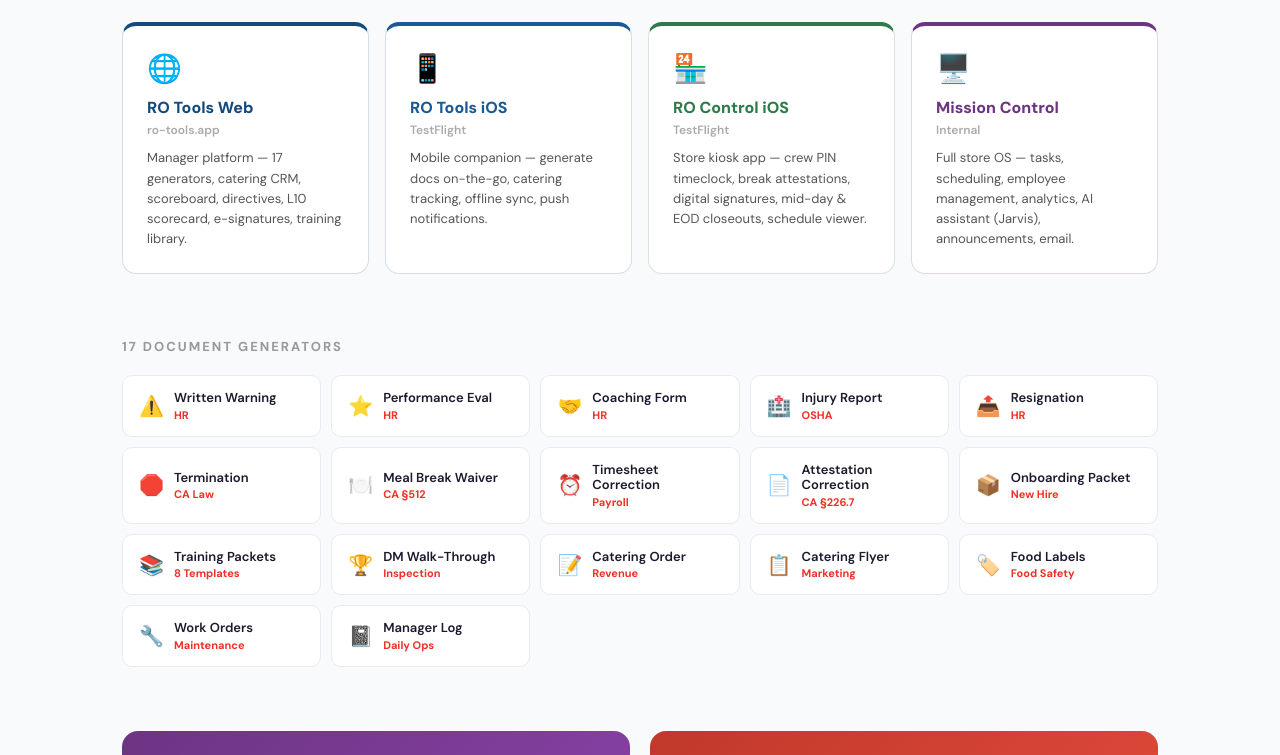
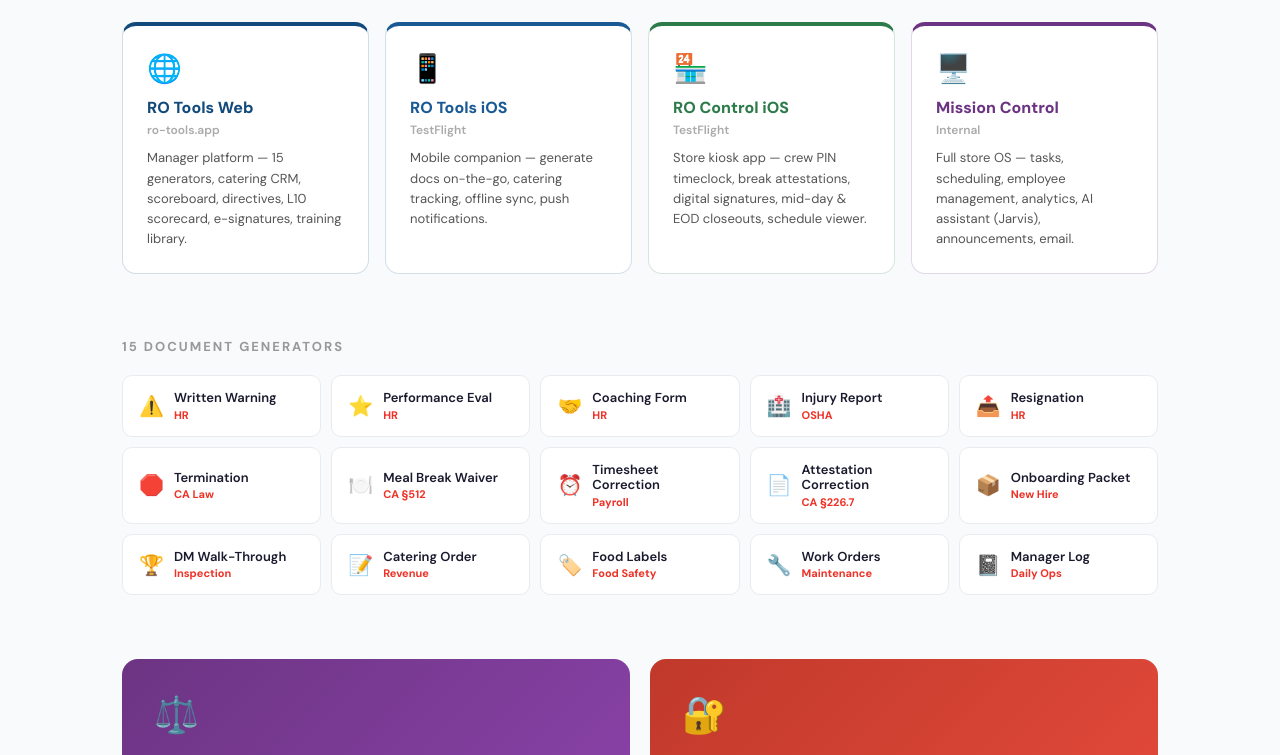
Before and after one commit to Ruzylo-cloud/ro-tools, a Next.js app: page /welcome in a window 1280 px wide. Shown: the part 1177-1932 px from the top of the page. Built offline with nearby package versions, Linux system fonts and the light colour scheme; no server answers.

Commit message:
fix(welcome): 17→15 generators, remove Catering Flyer + Training Packets from generator grid

```diff
--- a/src/app/welcome/page.js
+++ b/src/app/welcome/page.js
@@ -6,7 +6,7 @@
 
 const LINKS = [
   { icon: '🎬', label: 'Live Presentation', desc: 'Interactive slideshow for meetings', url: '/presentation', color: BLUE },
-  { icon: '🖥️', label: 'Live App (RO Tools)', desc: 'ro-tools.app — all 17 generators + scoreboard + catering', url: 'https://ro-tools.app', color: '#1a5a94', external: true },
+  { icon: '🖥️', label: 'Live App (RO Tools)', desc: 'ro-tools.app — all 15 generators + scoreboard + catering', url: 'https://ro-tools.app', color: '#1a5a94', external: true },
   { icon: '📱', label: 'iOS App — RO Tools', desc: 'TestFlight — generators, catering CRM, scoreboard on iPhone', url: 'https://testflight.apple.com/join/rotools', color: '#555', external: true },
   { icon: '📱', label: 'iOS App — RO Control', desc: 'TestFlight — store kiosk, timeclock, closeout, schedule', url: 'https://testflight.apple.com/join/rocontrol', color: '#555', external: true },
   { icon: '🏪', label: 'Store Kiosk Demo', desc: 'Crew timeclock, checklist, closeout — tablet mode', url: '/demo', color: '#2d7a4a', external: false },
@@ -25,10 +25,8 @@
   { icon: '⏰', name: 'Timesheet Correction', tag: 'Payroll' },
   { icon: '📄', name: 'Attestation Correction', tag: 'CA §226.7' },
   { icon: '📦', name: 'Onboarding Packet', tag: 'New Hire' },
-  { icon: '📚', name: 'Training Packets', tag: '8 Templates' },
   { icon: '🏆', name: 'DM Walk-Through', tag: 'Inspection' },
   { icon: '📝', name: 'Catering Order', tag: 'Revenue' },
-  { icon: '📋', name: 'Catering Flyer', tag: 'Marketing' },
   { icon: '🏷️', name: 'Food Labels', tag: 'Food Safety' },
   { icon: '🔧', name: 'Work Orders', tag: 'Maintenance' },
   { icon: '📓', name: 'Manager Log', tag: 'Daily Ops' },
@@ -39,7 +37,7 @@
     icon: '🌐',
     name: 'RO Tools Web',
     url: 'ro-tools.app',
-    desc: 'Manager platform — 17 generators, catering CRM, scoreboard, directives, L10 scorecard, e-signatures, training library.',
+    desc: 'Manager platform — 15 generators, catering CRM, scoreboard, directives, L10 scorecard, e-signatures, training library.',
     color: BLUE,
   },
   {
@@ -66,7 +64,7 @@
 ];
 
 const STATS = [
-  { value: '17', label: 'Document Generators' },
+  { value: '15', label: 'Document Generators' },
   { value: '4', label: 'Platforms Built' },
   { value: '30', label: 'JMVG Stores Covered' },
   { value: '$0', label: 'Monthly Licensing Cost' },
@@ -232,7 +230,7 @@
 
         {/* DOCUMENT GENERATORS */}
         <h2 style={{ fontSize: 13, fontWeight: 700, letterSpacing: 2, textTransform: 'uppercase', color: '#999', marginBottom: 20 }}>
-          17 Document Generators
+          15 Document Generators
         </h2>
         <div style={{
           display: 'grid',
```
